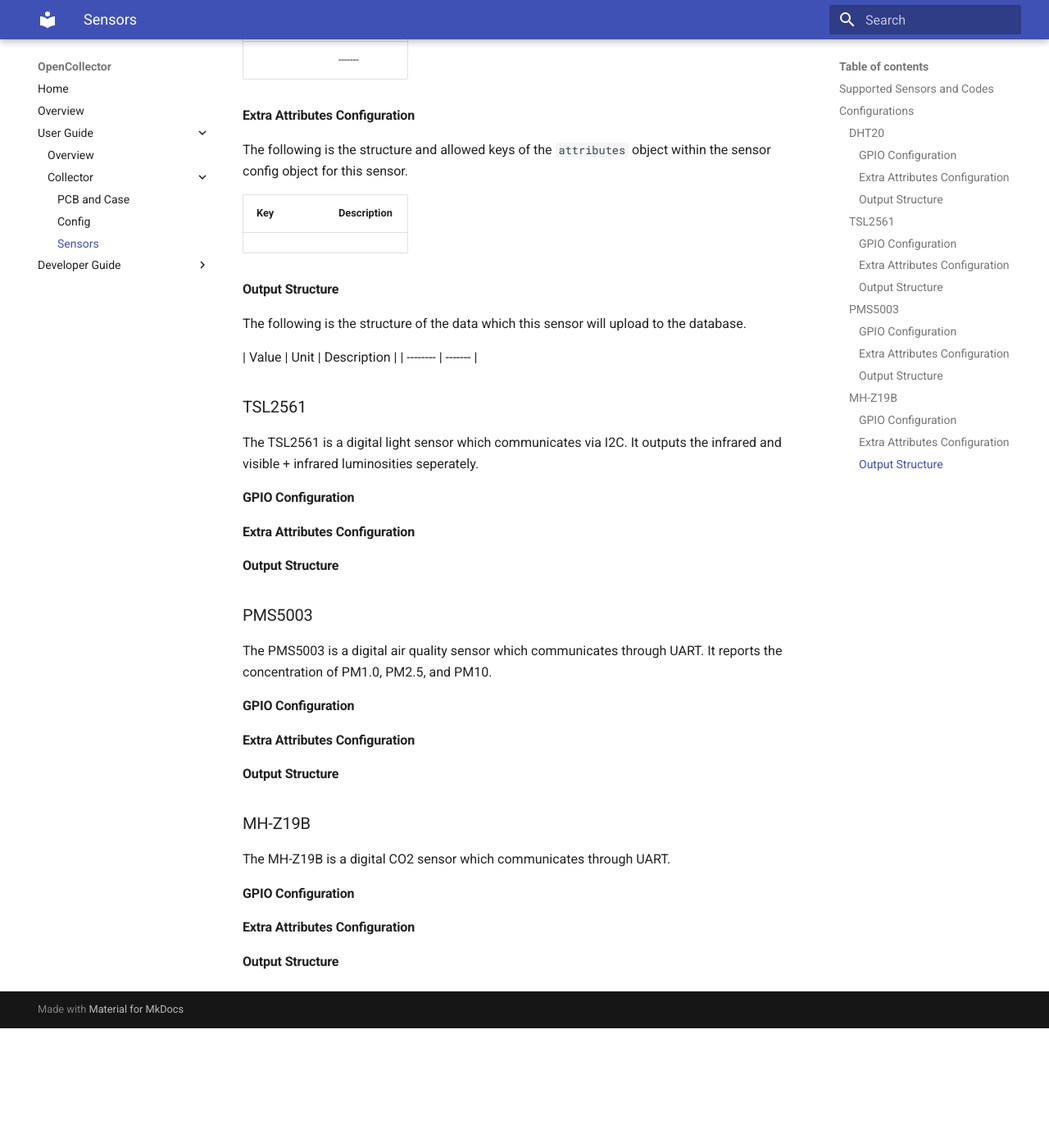
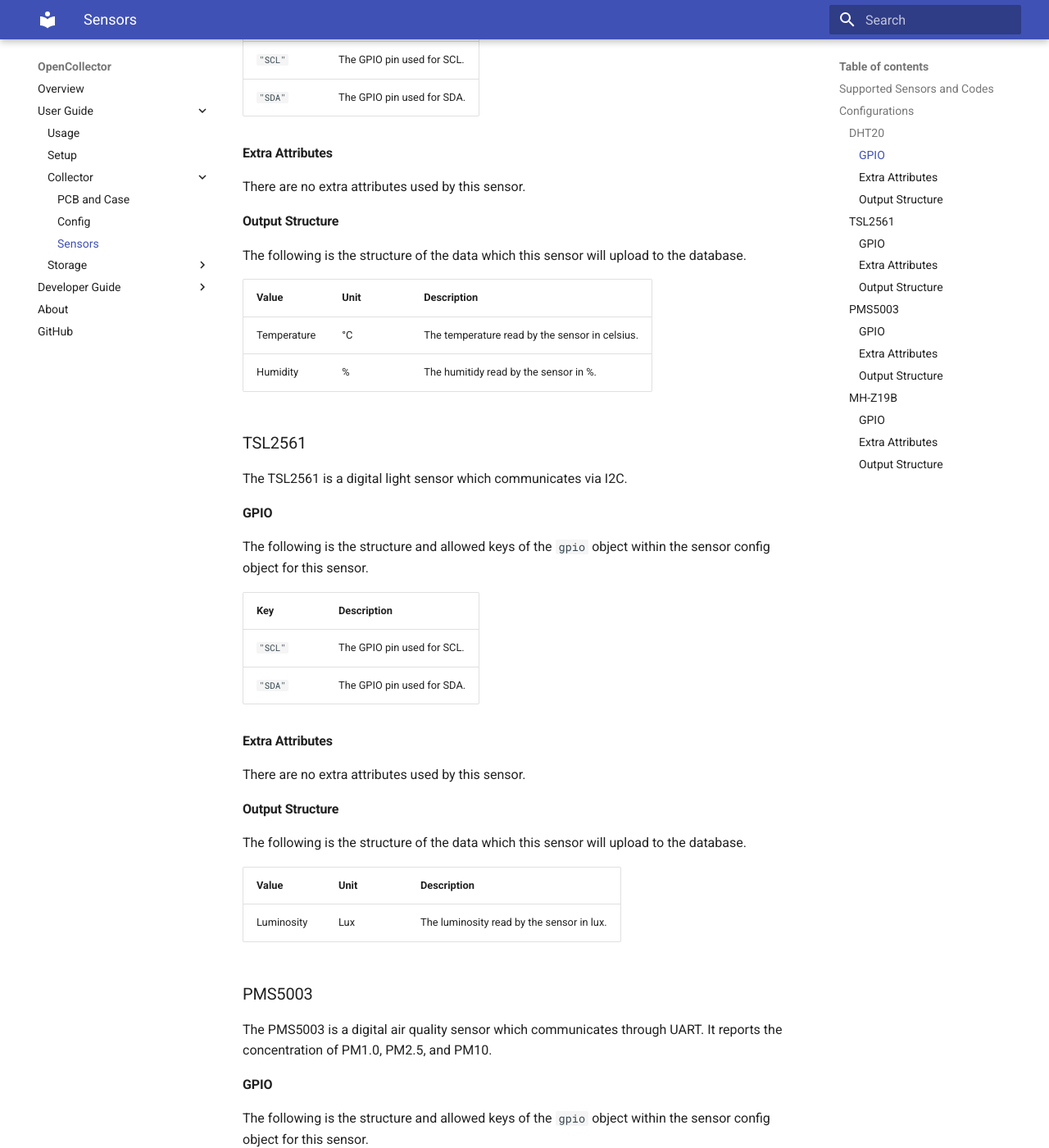
Before and after one commit to compsust/openCollector, an MkDocs documentation site: the page built from docs/user-guide/collector/sensors.md, in a window 1280 px wide and 1400 px high, scrolled down 1117 px. Shown: the whole window at 82% size. Built offline with MkDocs 1.6.1 and Material for MkDocs 9.7.7, drawn with Linux system fonts in a browser that asks for light colours; before the commit the page ends 2371 px from its top, so only the background shows below that; some of the changed text lies outside the part shown.

Commit message:
Partial user docs completion

```diff
--- a/docs/user-guide/collector/sensors.md
+++ b/docs/user-guide/collector/sensors.md
@@ -23,54 +23,107 @@ The following sections outline the required structure of the `gpio` and `attribu
 
 The DHT is a compact temperature and humidity sensor which communicates via I2C.
 
-#### GPIO Configuration
+#### GPIO
 
 The following is the structure and allowed keys of the `gpio` object within the sensor config object for this sensor.
 
 | Key | Description |
 | -------- | ------- |
-|  | ------- |
+| `"SCL"` | The GPIO pin used for SCL. |
+| `"SDA"` | The GPIO pin used for SDA. |
 
-#### Extra Attributes Configuration
+#### Extra Attributes
 
-The following is the structure and allowed keys of the `attributes` object within the sensor config object for this sensor.
-
-| Key | Description |
-| -------- | ------- |
+There are no extra attributes used by this sensor.
 
 #### Output Structure
 
 The following is the structure of the data which this sensor will upload to the database.
 
 | Value | Unit | Description |
-| -------- | ------- |
+| -------- | ------- | ------- |
+| Temperature | °C | The temperature read by the sensor in celsius. |
+| Humidity | % | The humitidy read by the sensor in %. |
 
 ### TSL2561
 
-The TSL2561 is a digital light sensor which communicates via I2C. It outputs the infrared and visible + infrared luminosities seperately.
+The TSL2561 is a digital light sensor which communicates via I2C.
 
-#### GPIO Configuration
+#### GPIO
 
-#### Extra Attributes Configuration
+The following is the structure and allowed keys of the `gpio` object within the sensor config object for this sensor.
+
+| Key | Description |
+| -------- | ------- |
+| `"SCL"` | The GPIO pin used for SCL. |
+| `"SDA"` | The GPIO pin used for SDA. |
+
+#### Extra Attributes
+
+There are no extra attributes used by this sensor.
 
 #### Output Structure
+
+The following is the structure of the data which this sensor will upload to the database.
+
+| Value | Unit | Description |
+| -------- | ------- | ------- |
+| Luminosity | Lux | The luminosity read by the sensor in lux. |
 
 ### PMS5003
 
 The PMS5003 is a digital air quality sensor which communicates through UART. It reports the concentration of PM1.0, PM2.5, and PM10.
 
-#### GPIO Configuration
+#### GPIO
 
-#### Extra Attributes Configuration
+The following is the structure and allowed keys of the `gpio` object within the sensor config object for this sensor.
+
+| Key | Description |
+| -------- | ------- |
+| `"TX"` | The GPIO pin used for UART TX. |
+| `"RX"` | The GPIO pin used for UART RX. |
+
+#### Extra Attributes
+
+The following is the structure and allowed keys of the `attributes` object within the sensor config object for this sensor.
+
+| Key | Description |
+| `"baudrate"` | The baudrate used for configuring UART. |
 
 #### Output Structure
+
+The following is the structure of the data which this sensor will upload to the database.
+
+| Value | Unit | Description |
+| -------- | ------- | ------- |
+| Particulate Matter Concentration 1.0 | PM1.0 | The PM1.0 read by the sensor. |
+| Particulate Matter Concentration 2.5 | PM2.5 | The PM2.5 read by the sensor. |
+| Particulate Matter Concentration 10 | PM10 | The PM10 read by the sensor. |
 
 ### MH-Z19B
 
 The MH-Z19B is a digital CO2 sensor which communicates through UART.
 
-#### GPIO Configuration
+#### GPIO
 
-#### Extra Attributes Configuration
+The following is the structure and allowed keys of the `gpio` object within the sensor config object for this sensor.
+
+| Key | Description |
+| -------- | ------- |
+| `"TX"` | The GPIO pin used for UART TX. |
+| `"RX"` | The GPIO pin used for UART RX. |
+
+#### Extra Attributes
+
+The following is the structure and allowed keys of the `attributes` object within the sensor config object for this sensor.
+
+| Key | Description |
+| `"baudrate"` | The baudrate used for configuring UART. |
 
 #### Output Structure
+
+The following is the structure of the data which this sensor will upload to the database.
+
+| Value | Unit | Description |
+| -------- | ------- | ------- |
+| CO2 Concentration | PPM | The CO2 concentration read by the sensor in parts per million. |
--- a/mkdocs.yml
+++ b/mkdocs.yml
@@ -20,15 +20,19 @@ markdown_extensions:
   - pymdownx.superfences
 
 nav:
-  - Home: index.md
-  - Overview: overview.md
+  - Overview: index.md
   - User Guide:
-    - Overview: user-guide/overview.md
+    - Usage: user-guide/usage.md
+    - Setup: user-guide/setup.md
     - Collector:
       - PCB and Case: user-guide/collector/pcb.md
       - Config: user-guide/collector/config.md
       - Sensors: user-guide/collector/sensors.md
+    - Storage:
+      - Config: user-guide/storage/config.md
   - Developer Guide:
     - Overview: developer-guide/overview.md
     - Collector:
       - Sensors: developer-guide/collector/sensors.md
+  - About: about.md
+  - GitHub: https://github.com/compsust/openCollector
```
Also changed, not shown: docs/index.md (+47 -7 lines), docs/overview.md (deleted, +0 -24 lines), docs/user-guide/setup.md (renamed from docs/user-guide/overview.md, +6 -1 lines), docs/user-guide/storage/config.md (added, +43 -0 lines), docs/user-guide/usage.md (added, +57 -0 lines), 6 other files.
